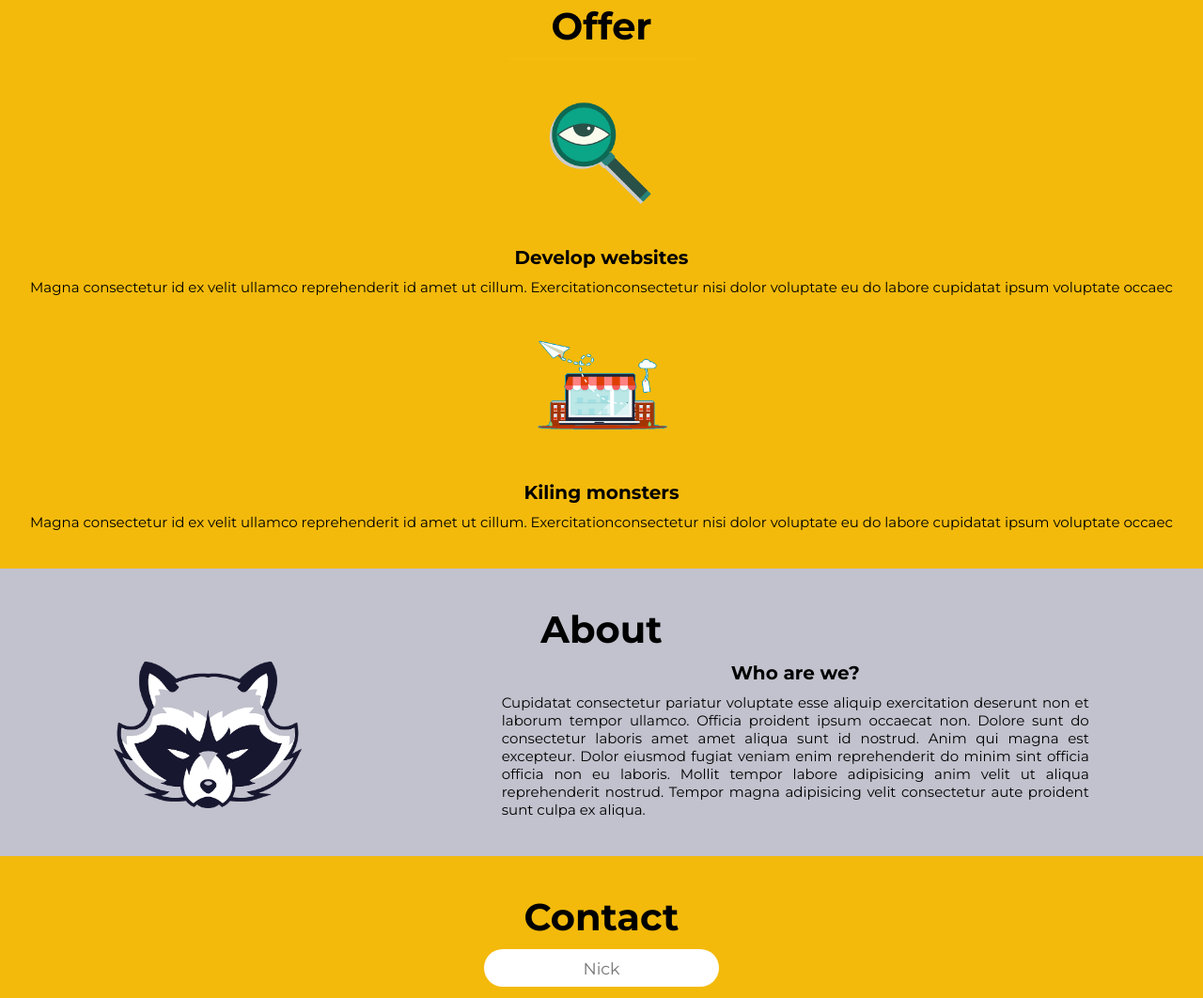
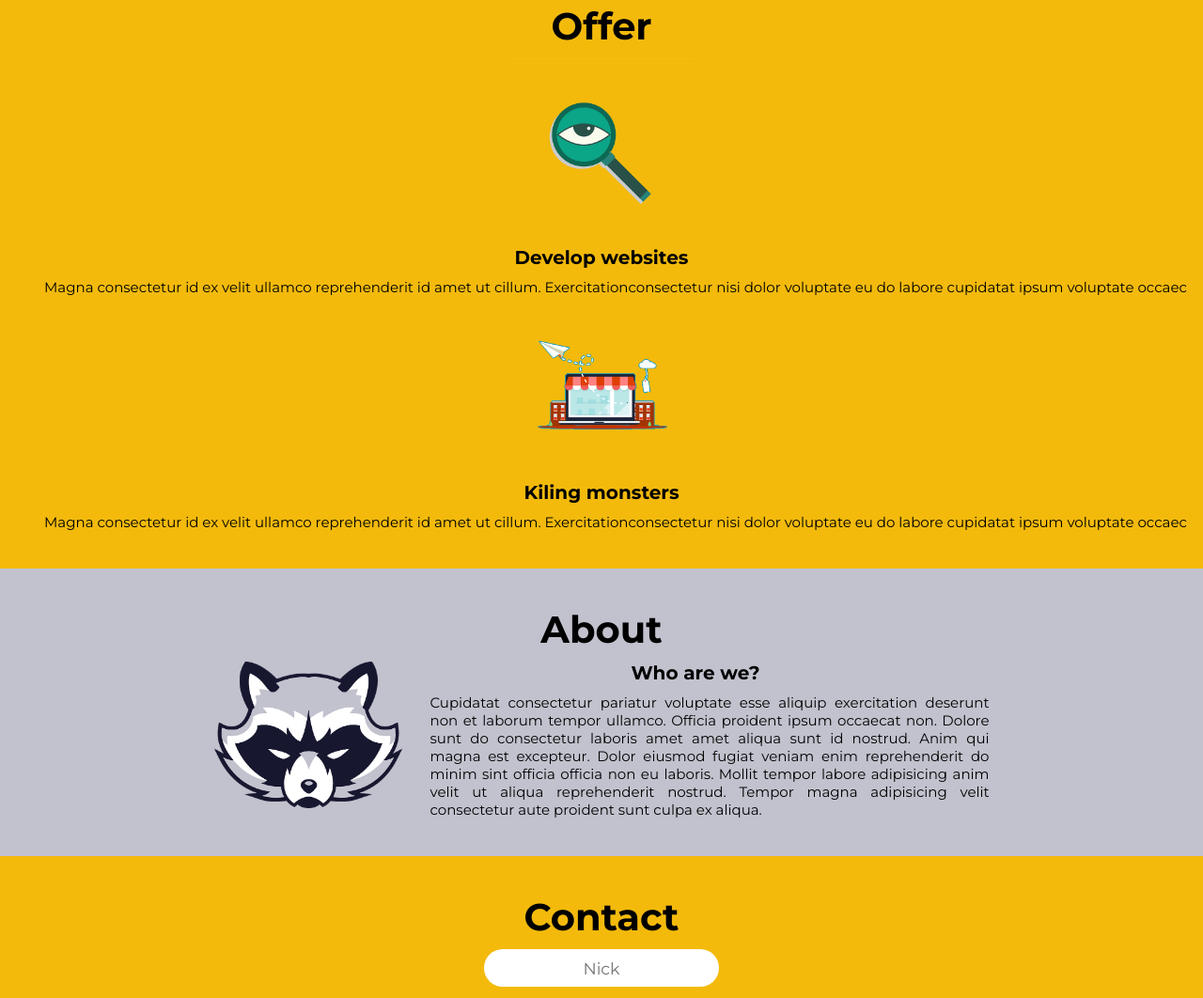
Before and after one commit to Adaxelx/Business-page, a Gatsby site: page / in a window 1280 px wide. Shown: the part 837-1899 px from the top of the page at 94% size. Built offline with nearby package versions, Linux system fonts and the light colour scheme; Gatsby itself is replaced by a stand-in of ours.

Commit message:
small change in about page on bigger views

```diff
--- a/src/components/Paragraph/P.js
+++ b/src/components/Paragraph/P.js
@@ -1,8 +1,13 @@
 import styled from 'styled-components'
+import device from '../../templates/MediaWidth'
 
 const P = styled.p`
   text-align: justify;
   font-size: ${({ theme }) => theme.fontSize.s};
+  @media ${device.mobileS} and (orientation: landscape),
+    ${device.tablet} and (orientation: portrait) {
+    margin-left: 30px;
+  }
 `
 
 export default P
--- a/src/templates/AboutPage.js
+++ b/src/templates/AboutPage.js
@@ -22,7 +22,7 @@ const StyledCon = styled.section`
   @media ${device.mobileS} and (orientation: landscape),
     ${device.tablet} and (orientation: portrait) {
     flex-direction: row;
-    justify-content: space-around;
+    justify-content: center;
     align-items: flex-start;
   }
 `
```
